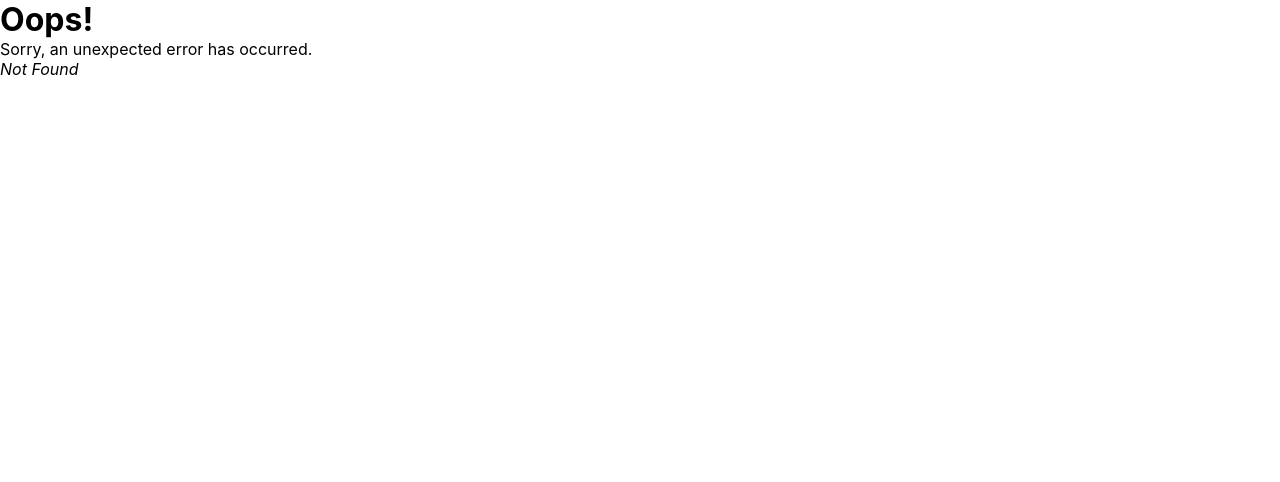
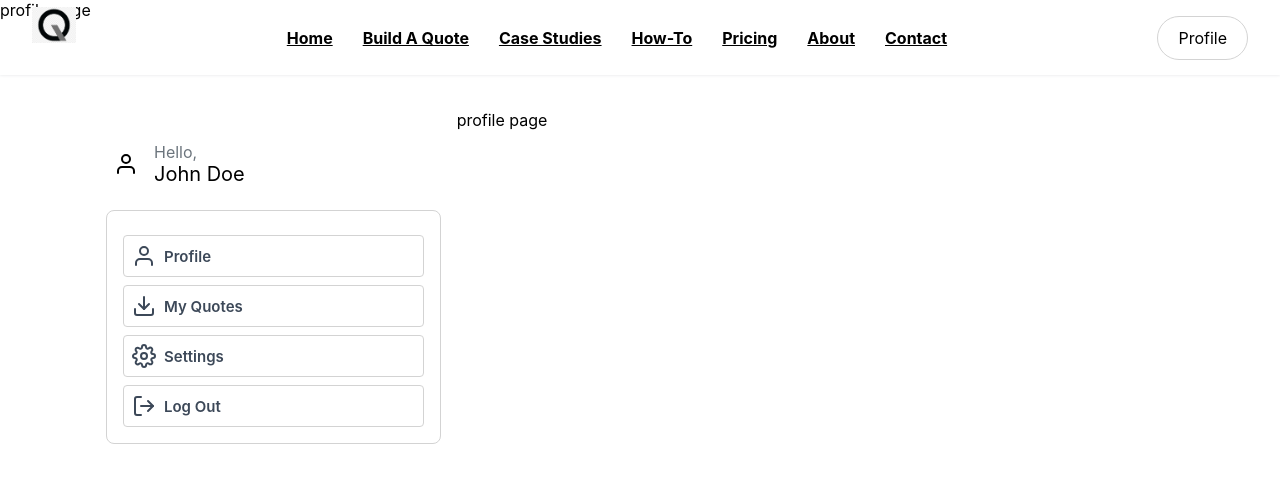
Before and after one commit to cobycobyk/eduquote, a React (Vite) app: page /account in a window 1280 px wide. Before the commit this address had no page. Shown: the top 482 px of the page. Built offline with nearby package versions, Linux system fonts and the light colour scheme.

Commit message:
accountpage

```diff
--- a/src/main.jsx
+++ b/src/main.jsx
@@ -16,6 +16,10 @@ import ContactPage from "./routes/ContactPage/ContactPage";
 import AboutPage from "./routes/AboutPage/AboutPage";
 import CaseStudiesPage from "./routes/CaseStudiesPage/CaseStudiesPage";
 import CaseStudyPage from "./routes/CaseStudyPage/CaseStudyPage";
+import AccountPage from "./routes/AccountPage/AccountPage";
+import ProfilePage from "./routes/AccountPage/ProfilePage";
+import MyQuotesPage from "./routes/AccountPage/MyQuotesPage";
+import AccountSettingsPage from "./routes/AccountPage/AccountSettingsPage";
 
 const router = createBrowserRouter([
   {
@@ -78,6 +82,25 @@ const router = createBrowserRouter([
       },
     ],
   },
+  {
+    path: '/account',
+    element: <AccountPage />,
+    children: [
+      { index: true, element: <ProfilePage /> },
+      {
+        path: "/account/profile",
+        element: <ProfilePage />,
+      },
+      {
+        path: "/account/myquotes",
+        element: <MyQuotesPage />,
+      },
+      {
+        path: "/account/settings",
+        element: <AccountSettingsPage />,
+      },
+    ]
+  },
 ]);
 
 ReactDOM.createRoot(document.getElementById("root")).render(
--- /dev/null
+++ b/src/routes/AccountPage/AccountPage.jsx
@@ -0,0 +1,75 @@
+import React from "react";
+import Navigation from "../Navigation/navigation";
+import { AccountColumn, AccountContainer, AccountLi, AccountLink, AccountLinkTitle, AccountPhoto, AccountPhotoContainer, AccountPhotoHello, AccountPhotoHelloContainer, AccountPhotoName, AccountRow, AccountUl } from "./AccountPage.styles";
+import * as Icon from "react-feather";
+import { Outlet } from "react-router-dom";
+
+const widgets = [
+  { id: 1, icon: <Icon.User />, title: "Profile", link: "profile" },
+  { id: 2, icon: <Icon.Download />, title: "My Quotes", link: "myquotes" },
+  { id: 3, icon: <Icon.Settings />, title: "Settings", link: "settings" },
+];
+
+export default function AccountPage() {
+  const currentUser = { firstName: "John", lastName: "Doe" }
+  const photo = false;
+
+  const handleLogout = () => {
+    console.log('logout')
+  }
+  return (
+    <React.Fragment>
+      <Navigation />
+      <AccountContainer>
+        <AccountRow>
+          <AccountColumn>
+            <AccountPhotoContainer>
+              {photo ? (
+                <AccountPhoto
+                  src={photo ? photo : <Icon.User />}
+                  alt="account"
+                />
+              ) : (
+                <Icon.User />
+              )}
+              <AccountPhotoHelloContainer>
+                <AccountPhotoHello>Hello,</AccountPhotoHello>
+                <AccountPhotoName>
+                  {currentUser.firstName} {currentUser.lastName}
+                </AccountPhotoName>
+              </AccountPhotoHelloContainer>
+            </AccountPhotoContainer>
+            <AccountUl>
+            {widgets.map((widget, key) => (
+              <AccountLi
+                key={widget.title}
+              >
+                <AccountLink
+                  to={`/account/${widget.link}`}
+                >
+                  {widget.icon}
+                  <AccountLinkTitle>
+                    {widget.title}
+                  </AccountLinkTitle>
+                </AccountLink>
+              </AccountLi>
+            ))}
+            <AccountLi>
+              <AccountLink
+                to="/"
+                onClick={handleLogout}
+              >
+                <Icon.LogOut/>
+                <AccountLinkTitle>
+                  Log Out
+                </AccountLinkTitle>
+              </AccountLink>
+            </AccountLi>
+          </AccountUl>
+          </AccountColumn>
+          <Outlet />
+        </AccountRow>
+      </AccountContainer>
+    </React.Fragment>
+  );
+}
--- /dev/null
+++ b/src/routes/AccountPage/AccountPage.styles.jsx
@@ -0,0 +1,77 @@
+import { Link } from "react-router-dom";
+import styled from "styled-components";
+
+export const AccountContainer = styled.section`
+  width: 100%;
+  padding: 5.625rem;
+  @media only screen and (max-width: 600px) {
+    padding: 5.625rem 1rem 1rem 1rem;
+  }
+`;
+
+export const AccountRow = styled.div`
+  display: flex;
+  flex-wrap: wrap;
+`;
+
+export const AccountColumn = styled.div`
+  margin-top: 2rem;
+  flex-basis: 33.33%;
+  @media only screen and (max-width: 600px) {
+    flex-basis: 100%;
+  }
+`;
+export const AccountPhotoContainer = styled.div`
+  display: flex;
+  align-items: center;
+  margin-left: 1.5rem;
+`;
+
+export const AccountPhoto = styled.img`
+  height: 80px;
+  width: 80px;
+  border-radius: 50%;
+`;
+export const AccountPhotoHelloContainer = styled.div`
+  display: flex;
+  flex-direction: column;
+  align-items: start;
+  justify-content: center;
+  margin-left: 1rem;
+`;
+export const AccountPhotoHello = styled.div`
+  color: #6c757d;
+  font-size: 1rem;
+`;
+export const AccountPhotoName = styled.div`
+  font-size: 1.25rem;
+`;
+export const AccountUl = styled.ul`
+  display: flex;
+  flex-direction: column;
+  border: 1px solid lightgrey;
+  border-radius: 0.5rem;
+  padding: 1rem;
+  list-style: none;
+  margin: 1.5rem 1rem;
+`;
+
+export const AccountLi = styled.li`
+  margin-top: 0.5rem;
+`;
+
+export const AccountLink = styled(Link)`
+  display: flex;
+  align-items: center;
+  color: #3c4858;
+  font-size: 15px;
+  font-weight: 600;
+  text-decoration: none;
+  border: 1px solid lightgrey;
+  border-radius: 0.25rem;
+  padding: 0.5rem;
+`;
+export const AccountLinkTitle = styled.div`
+  align-self: center;
+  margin-left: 0.5rem;
+`;
--- /dev/null
+++ b/src/routes/AccountPage/AccountSettingsPage.jsx
@@ -0,0 +1,9 @@
+import React from "react";
+
+export default function AccountSettingsPage() {
+  return (
+    <div>
+      <div>settingss</div>
+    </div>
+  )
+}
--- /dev/null
+++ b/src/routes/AccountPage/MyQuotesPage.jsx
@@ -0,0 +1,9 @@
+import React from "react";
+
+export default function MyQuotesPage() {
+  return (
+    <div>
+      <div>my quotes page</div>
+    </div>
+  )
+}
--- /dev/null
+++ b/src/routes/AccountPage/ProfilePage.jsx
@@ -0,0 +1,9 @@
+import React from "react";
+
+export default function ProfilePage() {
+  return (
+    <div>
+      <div>profile page</div>
+    </div>
+  )
+}
```
